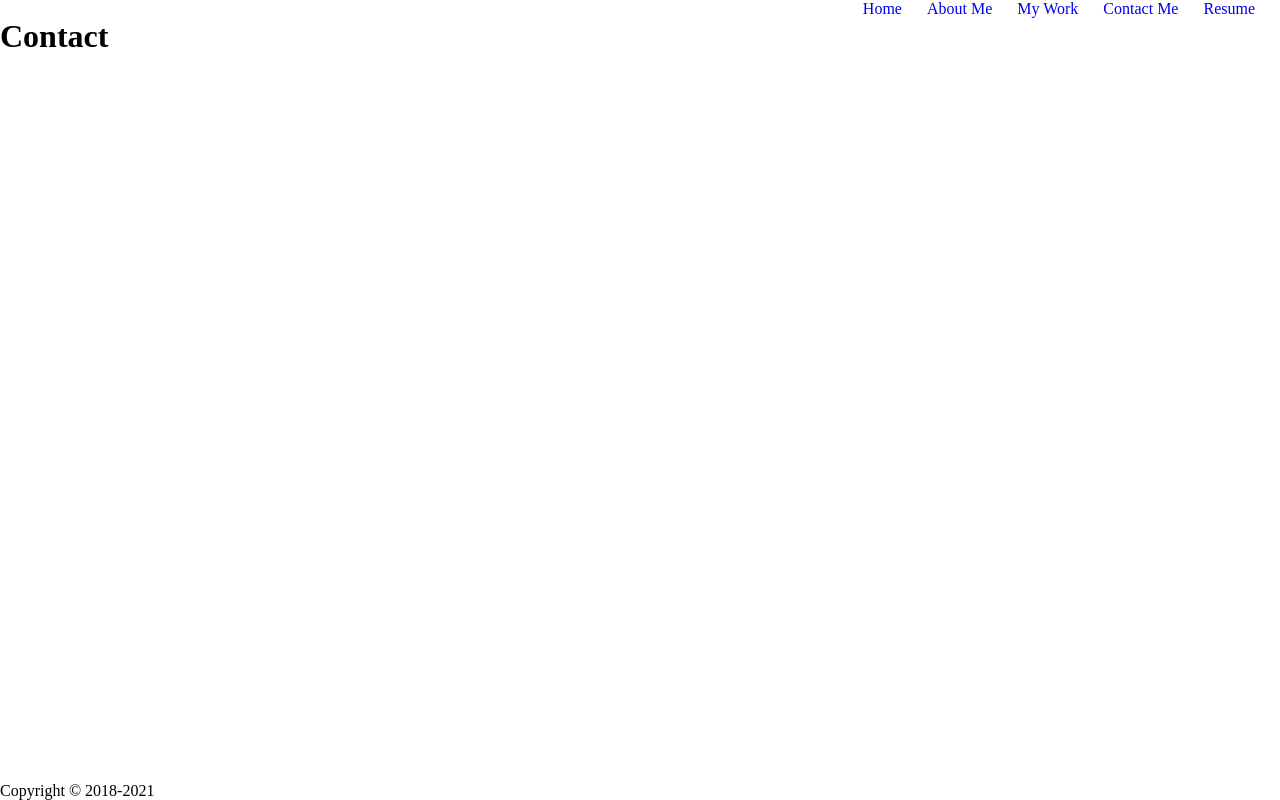
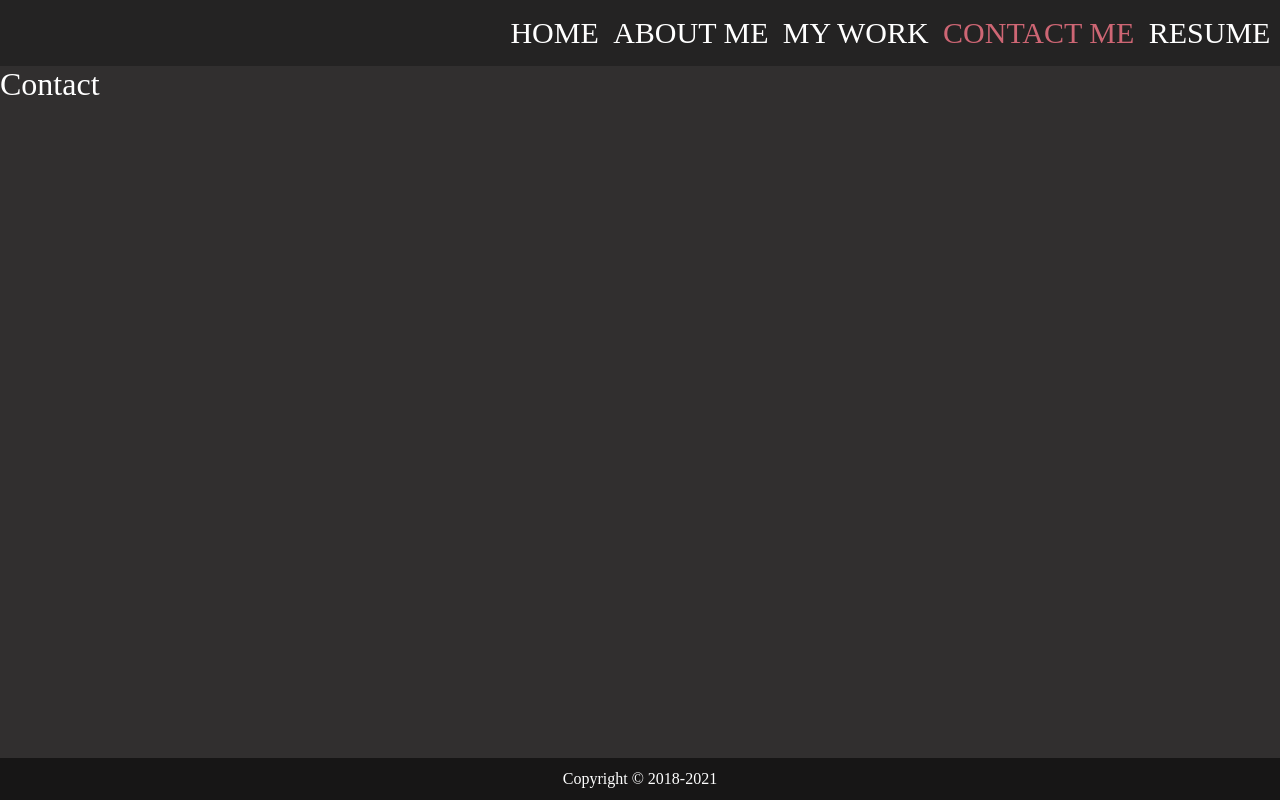
Before and after one commit to coding-for-llamas/CFL-Front, a React app: page /contact in a window 1280 px wide. Built offline with nearby package versions, Linux system fonts and the light colour scheme; a web font is replaced by a local one.

Commit message:
Adding in SASS and homepage content

```diff
--- a/src/components/Footer.tsx
+++ b/src/components/Footer.tsx
@@ -6,7 +6,7 @@ function getFullYear() {
   return n;
 }
 const Footer = (): JSX.Element => (
-  <footer>
+  <footer className="main-footer">
     Copyright &copy; 2018-
     {getFullYear()}
   </footer>
--- a/src/containers/Homepage/HomepageContent.tsx
+++ b/src/containers/Homepage/HomepageContent.tsx
@@ -3,10 +3,9 @@ import React from 'react';
 const background = 'https://www.dl.dropboxusercontent.com/s/9024lrtybjgx01f/background.jpg?dl=0';
 
 const HomeContent = (): JSX.Element => (
-  <div className="container">
-    <main className="home-main">
+  <>
       <img src={background} alt="Laptop" className="bg" />
-      <div className="homeHeader">
+      <div className="home-header">
         <h1 className="lg-heading">
           Rhayven
           {' '}
@@ -30,8 +29,7 @@ const HomeContent = (): JSX.Element => (
           </a>
         </div>
       </div>
-    </main>
-  </div>
+  </>
 );
 
 export default HomeContent;
--- a/src/containers/Homepage/index.tsx
+++ b/src/containers/Homepage/index.tsx
@@ -4,7 +4,7 @@ import HomeContent from './HomepageContent';
 export const Homepage = (): JSX.Element => {
   return (
       <div className="Site-content">
-        <main>
+        <main className="home-main">
           <HomeContent />
         </main>
       </div>
--- /dev/null
+++ b/static/abstracts/_functions.scss
@@ -0,0 +1,10 @@
+// Set Text Colour
+@function set-text-color($color) {
+  @if (lightness($color) > 40) {
+      @return #000;
+  }
+
+  @else {
+      @return #fff;
+  }
+}
--- /dev/null
+++ b/static/abstracts/_mixins.scss
@@ -0,0 +1,41 @@
+// BREAKPOINTS
+
+/*
+0-600px:    Phone
+600-900px:  Tablet portrait
+900-1200:   Tablet landscape
+1200-1800:  Normal styles apply
+1800px+ :   Big desktop
+
+$breakpoint argument choices:
+- phone
+- tab-port
+- tab-land
+- big-desktop
+
+ORDER: Base + typography > General layout + grid > page layout > components
+
+1em = 16px
+*/
+
+@mixin respond($breakpoint) {
+  @if $breakpoint == phone {
+    @media (max-width: 37.5em) { @content }; // 600px
+  }
+
+  @if $breakpoint == tab-port {
+    @media (max-width: 56.25em) { @content }; // 900px
+  }
+
+  @if $breakpoint == tab-land {
+    @media (max-width: 75em) { @content }; // 1200px
+  }
+
+  @if $breakpoint == big-desktop {
+    @media (min-width: 112.5em) { @content }; // 1800px
+  }
+}
+
+@mixin easeOut {
+  transition: all 0.5s ease-out;
+}
--- /dev/null
+++ b/static/abstracts/_variables.scss
@@ -0,0 +1,14 @@
+$primary-color: #312f2f;
+$secondary-color: #ce6674;
+$third-color: #ffc0c9;
+
+// Set Text Colour
+@function set-text-color($color) {
+    @if (lightness($color) > 40) {
+        @return #000;
+    }
+
+    @else {
+        @return #fff;
+    }
+}
--- a/static/base/_base.scss
+++ b/static/base/_base.scss
@@ -5,3 +5,18 @@
   padding: 0;
   box-sizing: inherit;
 }
+
+body {
+  background-color: $primary-color;
+  color: set-text-color($primary-color);
+}
+
+.Site {
+  display: flex;
+  min-height: 100vh;
+  flex-direction: column;
+}
+
+.Site-content {
+  flex: 1;
+}
--- /dev/null
+++ b/static/base/_typography.scss
@@ -0,0 +1,19 @@
+h1, h2, h3 {
+    margin: 0;
+    font-weight: 400;
+
+    &.lg-heading {
+        font-size: 6rem;
+    }
+
+    &.sm-heading {
+        margin-top: 1rem;
+        margin-bottom: 2rem;
+        padding: 0.3rem 1rem;
+        background: rgba(lighten($primary-color, 2), 0.5);
+    }
+}
+
+.text-secondary {
+  color: $secondary-color;
+}
--- /dev/null
+++ b/static/components/_footer.scss
@@ -0,0 +1,6 @@
+.main-footer {
+  text-align: center;
+  padding: .75rem;
+  background-color: darken($primary-color, 10);
+  color: set-text-color($primary-color);
+}
--- /dev/null
+++ b/static/components/_navigation.scss
@@ -0,0 +1,52 @@
+.navigation {
+  display: flex;
+  flex-flow: row wrap;
+  justify-content: flex-end;
+  background-color: darken($primary-color, 5);
+
+
+  @include respond(tab-port) {
+    .navigation {
+      justify-content: space-around;
+    }
+  }
+
+  @include respond(phone) {
+    .navigation {
+      flex-direction: column;
+    }
+  }
+
+  .menu {
+    &-nav {
+        margin: 0;
+        padding-left: 1rem;
+        list-style: none;
+    }
+
+    .nav-item {
+        display: inline-block;
+        text-align: left;
+        list-style-type: none;
+        padding: 1rem .3rem;
+    }
+
+    .nav-link {
+        position: relative;
+        padding: 0 .3rem 0 0 !important;
+        font-size: 30px;
+        text-transform: uppercase;
+        font-weight: 300;
+        color: set-text-color($primary-color);
+        text-decoration: none;
+
+        &.active {
+            color: $secondary-color;
+        }
+
+        &:hover {
+            color: $secondary-color;
+        }
+    }
+  }
+}
--- /dev/null
+++ b/static/pages/_homepage.scss
@@ -0,0 +1,25 @@
+main.home-main {
+  overflow: hidden;
+  width: 80%;
+
+  padding: 10rem 0 0 5rem;
+
+  img.bg {
+    // Set rules to fill background
+    min-height: 100%;
+    min-width: 1024px;
+
+    // Set up proportionate scaling
+    width: 100%;
+    height: auto;
+
+    // Set up positioning
+    position: fixed;
+    top: 0;
+    left: 0;
+
+    opacity: 0.1;
+
+    z-index: -2;
+  }
+}
--- a/static/styles.scss
+++ b/static/styles.scss
@@ -1,46 +1,11 @@
+@import 'abstracts/functions';
+@import 'abstracts/mixins';
+@import 'abstracts/variables';
+
 @import 'base/base';
+@import 'base/typography';
 
-/* Large */
-.navigation {
-  display: flex;
-  flex-flow: row wrap;
-  /* This aligns items to the end line on main-axis */
-  justify-content: flex-end;
-}
+@import 'components/footer';
+@import 'components/navigation';
 
-.Site {
-  display: flex;
-  min-height: 100vh;
-  flex-direction: column;
-}
-
-.Site-content {
-  flex: 1;
-}
-
-ul {
-  display: inline-flex;
-  list-style-type: none;
-  li {
-    margin-right: 25px;
-    a {
-      text-decoration: none;
-    }
-  }
-}
-
-/* Medium screens */
-@media all and (max-width: 800px) {
-  .navigation {
-    /* When on medium sized screens, we center it by evenly distributing empty space around items */
-    justify-content: space-around;
-  }
-}
-
-/* Small screens */
-@media all and (max-width: 500px) {
-  .navigation {
-    /* On small screens, we are no longer using row direction but column */
-    flex-direction: column;
-  }
-}
+@import 'pages/homepage';
```
